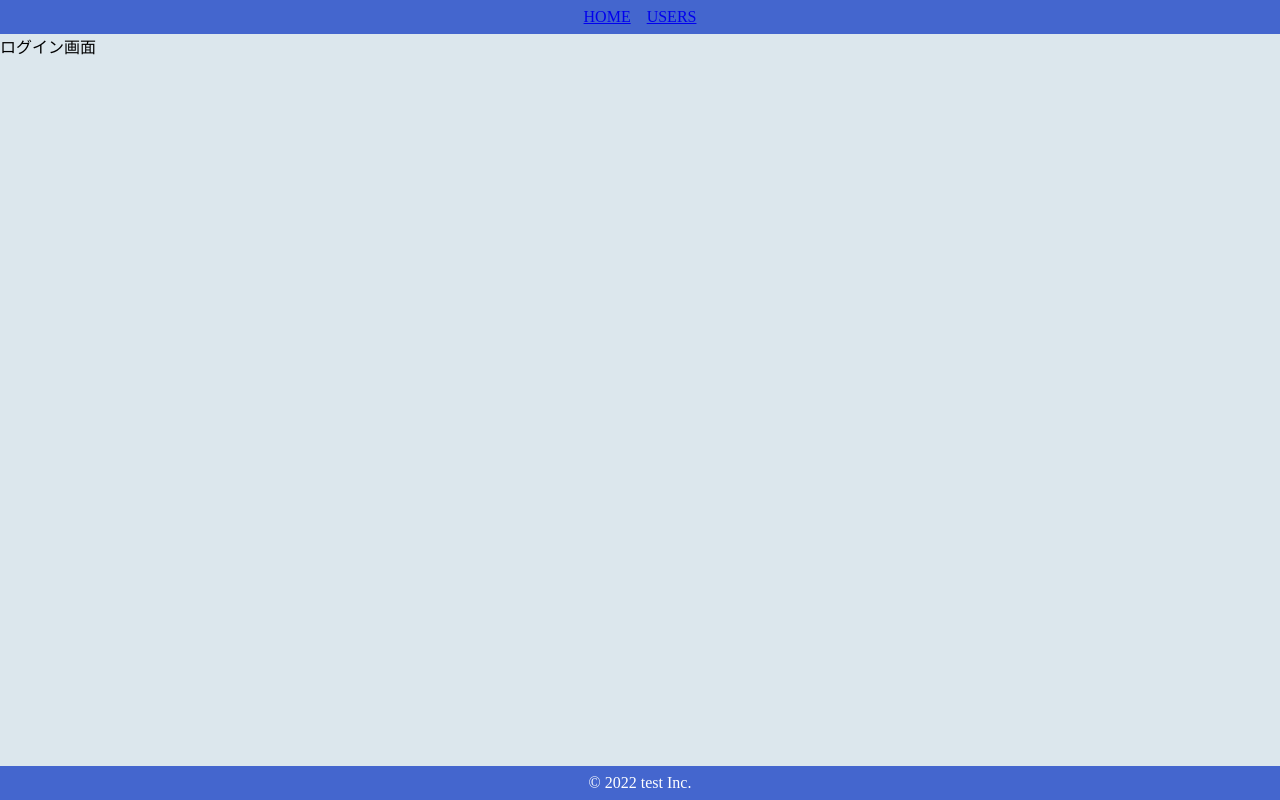
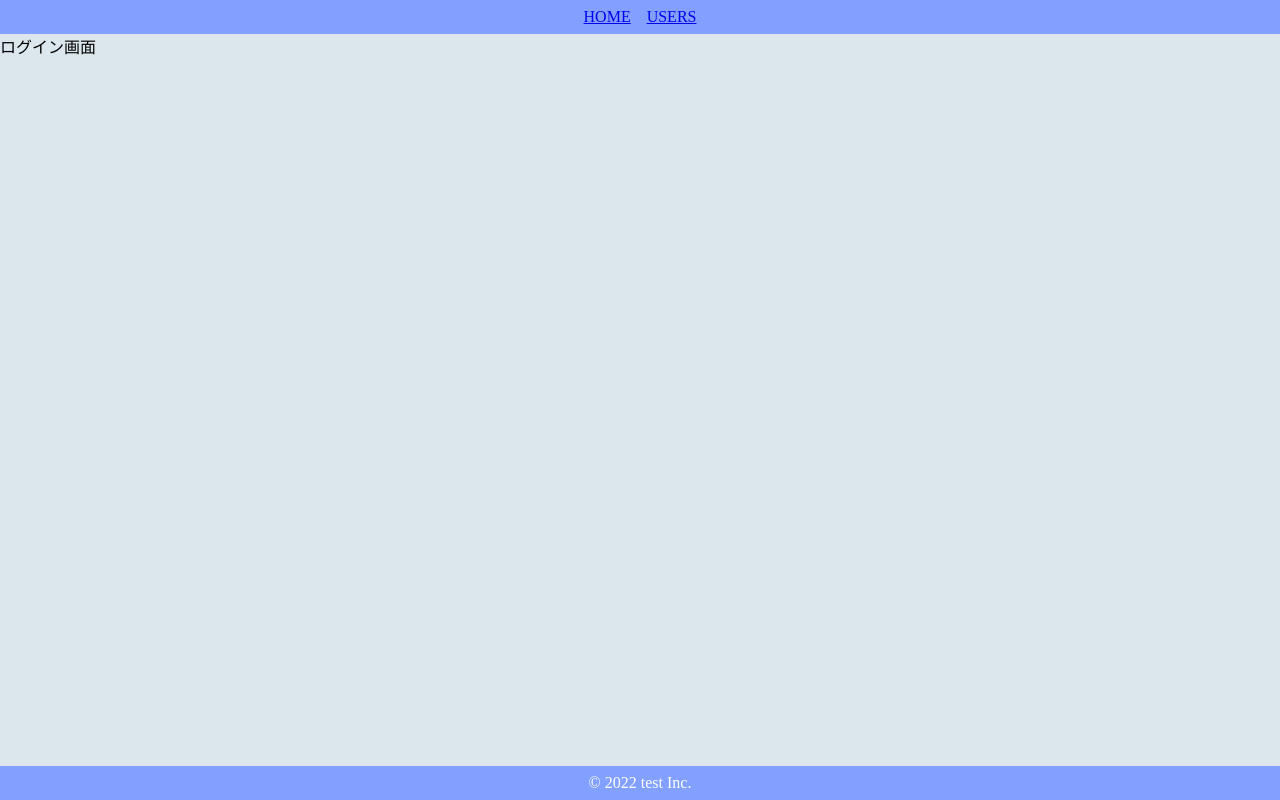
Before and after one commit to bravecol/credit-manage-client, a React (Vite) app: page /login in a window 1280 px wide. Built offline with nearby package versions, Linux system fonts and the light colour scheme.

Commit message:
ヘッダーフッター色変更

```diff
--- a/src/components/atoms/header/Footer.tsx
+++ b/src/components/atoms/header/Footer.tsx
@@ -5,7 +5,7 @@ export const Footer: React.FC = () => {
 };
 
 const SFooter = styled.footer`
-  background-color: #4466ce;
+  background-color: #81a0ff;
   color: #fff;
   text-align: center;
   padding: 8px 0;
--- a/src/components/atoms/header/Header.tsx
+++ b/src/components/atoms/header/Header.tsx
@@ -11,7 +11,7 @@ export const Header: React.FC = () => {
 };
 
 const SHeader = styled.header`
-  background-color: #4466ce;
+  background-color: #81a0ff;
   color: #fff;
   text-align: center;
   padding: 8px 0;
--- a/src/components/pages/Top.tsx
+++ b/src/components/pages/Top.tsx
@@ -1,15 +1,21 @@
 import styled from '@emotion/styled';
 import { Box, Button, Typography } from '@mui/material';
-import axios from 'axios';
+import axios, { AxiosError, AxiosResponse } from 'axios';
 
 export const Top: React.FC = () => {
   const onClickLogin = () => {
     // ログイン画面へ
     axios({
       method: 'get',
-      url: '/login',
+      url: 'http://localhost:8080/login',
       data: {},
-    });
+    })
+      .then((res: AxiosResponse) => {
+        console.log(res);
+      })
+      .catch((error: AxiosError) => {
+        console.log(error);
+      });
   };
 
   return (
--- a/src/router/Router.tsx
+++ b/src/router/Router.tsx
@@ -1,6 +1,6 @@
 import { BrowserRouter, Route, Routes } from 'react-router-dom';
 import { Top } from '../components/pages/Top';
-import { Users } from '../components/pages/Users';
+// import { Users } from '../components/pages/Users';
 import { DefaultLayout } from '../components/templates/DefaultLayout';
 import { HeaderOnly } from '../components/templates/HeaderOnly';
 import { Box } from '@mui/material';
@@ -67,14 +67,6 @@ export const Router: React.FC = () => {
           }
         />
         <Route
-          path="/users"
-          element={
-            <HeaderOnly>
-              <Users />
-            </HeaderOnly>
-          }
-        />
-        <Route
           path="/*"
           element={
             <DefaultLayout>
```
